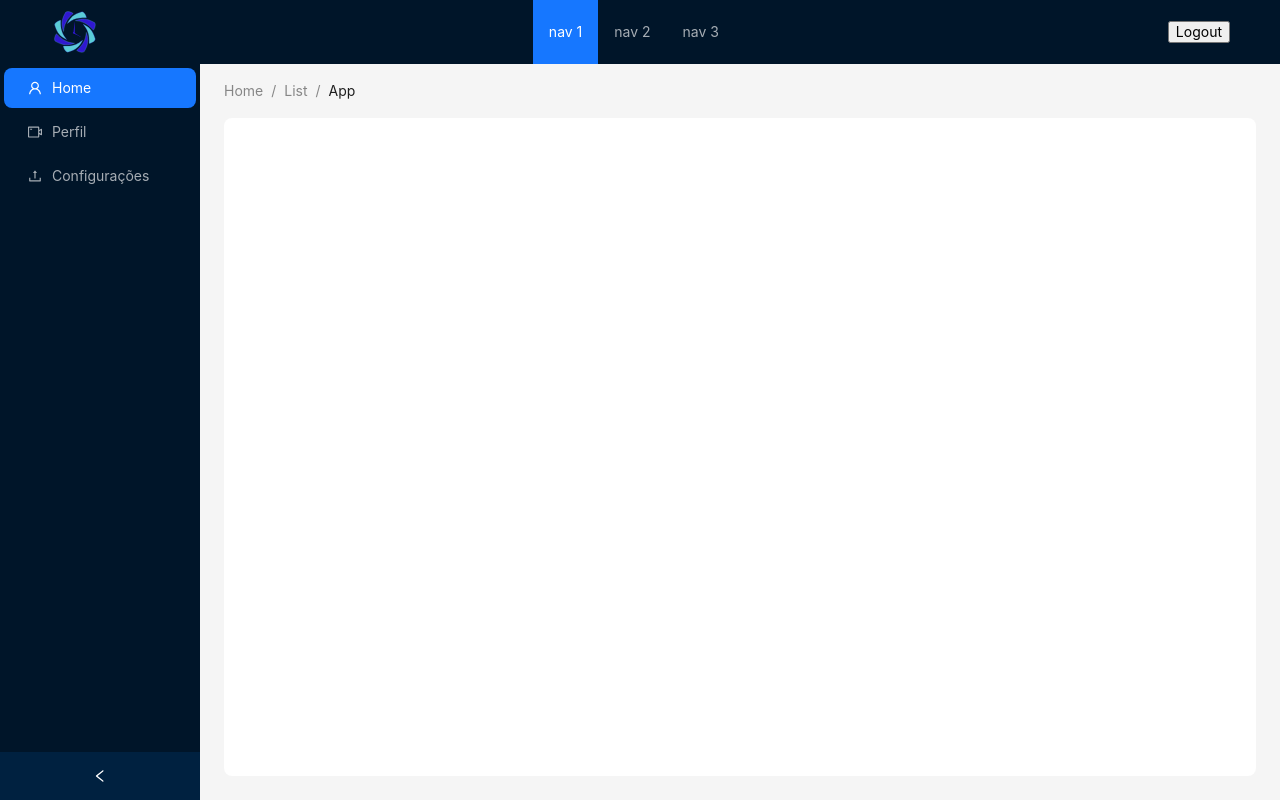
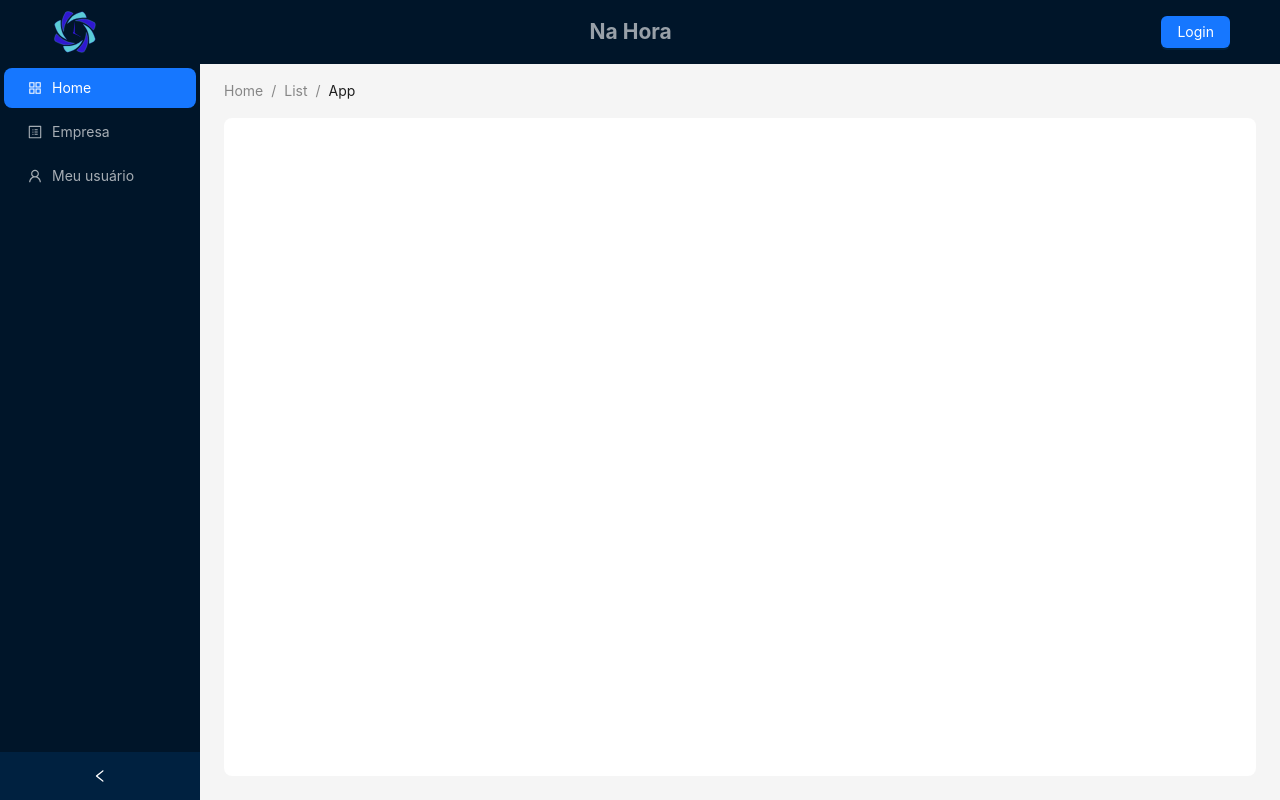
Before and after one commit to na-hora/web, a React (Vite) app: page /dashboard in a window 1280 px wide. Built offline with nearby package versions, Linux system fonts and the light colour scheme.

Commit message:
feat: dashboard

```diff
--- a/src/components/dashboard/navbar/index.tsx
+++ b/src/components/dashboard/navbar/index.tsx
@@ -1,10 +1,5 @@
-import { Menu, MenuProps } from "antd";
+import { Button } from "antd";
 import { Header } from "antd/es/layout/layout";
-
-const items1: MenuProps["items"] = ["1", "2", "3"].map((key) => ({
-  key,
-  label: `nav ${key}`,
-}));
 
 export const NavbarDashboard = () => {
   return (
@@ -21,14 +16,8 @@ export const NavbarDashboard = () => {
       >
         <img src="/logo.svg" alt="" style={{ width: "50px" }} />
       </div>
-      <Menu
-        theme="dark"
-        mode="horizontal"
-        defaultSelectedKeys={["1"]}
-        items={items1}
-        style={{ flex: 1, minWidth: 0, justifyContent: "center" }}
-      />
-      <button>Logout</button>
+      <h2 style={{ color: "#ffffff98" }}>Na Hora</h2>
+      <Button type="primary">Login</Button>
     </Header>
   );
 };
--- a/src/components/dashboard/sidebar/index.tsx
+++ b/src/components/dashboard/sidebar/index.tsx
@@ -1,32 +1,32 @@
 import {
-  UploadOutlined,
+  AppstoreOutlined,
+  ProfileOutlined,
   UserOutlined,
-  VideoCameraOutlined,
-} from "@ant-design/icons"
-import { Menu } from "antd"
-import Sider from "antd/es/layout/Sider"
-import { useState } from "react"
-import { Link } from "react-router-dom"
+} from "@ant-design/icons";
+import { Menu } from "antd";
+import Sider from "antd/es/layout/Sider";
+import { useState } from "react";
+import { Link } from "react-router-dom";
 
 const items = [
-  { key: "1", icon: <UserOutlined />, label: "Home", link: "home" },
-  { key: "2", icon: <VideoCameraOutlined />, label: "Perfil", link: "profile" },
+  { key: "1", icon: <AppstoreOutlined />, label: "Home", link: "home" },
+  { key: "2", icon: <ProfileOutlined />, label: "Empresa", link: "company" },
   {
     key: "3",
-    icon: <UploadOutlined />,
-    label: "Configurações",
-    link: "settings",
+    icon: <UserOutlined />,
+    label: "Meu usuário",
+    link: "profile",
   },
-]
+];
 
 const menuItems = items.map((item) => ({
   key: item.key,
   icon: item.icon,
   label: <Link to={item.link}>{item.label}</Link>,
-}))
+}));
 
 export const Sidebar = () => {
-  const [collapsed, setCollapsed] = useState(false)
+  const [collapsed, setCollapsed] = useState(false);
   return (
     <Sider
       collapsible
@@ -41,5 +41,5 @@ export const Sidebar = () => {
         items={menuItems}
       />
     </Sider>
-  )
-}
+  );
+};
--- a/src/pages/dashboard/contexts/dashboard-provider.tsx
+++ b/src/pages/dashboard/contexts/dashboard-provider.tsx
@@ -1,24 +1,22 @@
-import { createContext, useContext, useState } from "react"
+import { createContext, useContext } from "react";
 
 export type Params = {
-  teste: number
-  setTeste: React.Dispatch<React.SetStateAction<number>>
-}
+  // teste: number
+  // setTeste: React.Dispatch<React.SetStateAction<number>>
+};
 
-export const DashboardContext = createContext<Params>({} as Params)
+export const DashboardContext = createContext<Params>({} as Params);
 
 export const DashboardProvider: React.FC<{ children: React.ReactNode }> = ({
   children,
 }) => {
-  const [teste, setTeste] = useState(0)
+  // const [teste, setTeste] = useState(0)
 
   return (
-    <DashboardContext.Provider value={{ teste, setTeste }}>
-      {children}
-    </DashboardContext.Provider>
-  )
-}
+    <DashboardContext.Provider value={{}}>{children}</DashboardContext.Provider>
+  );
+};
 
 export const useDashboardContext = (): Params => {
-  return useContext(DashboardContext)
-}
+  return useContext(DashboardContext);
+};
--- a/src/routes/index.tsx
+++ b/src/routes/index.tsx
@@ -25,8 +25,8 @@ export const router = createBrowserRouter([
         element: <div>Home</div>,
       },
       {
-        path: "settings",
-        element: <div>Settings</div>,
+        path: "company",
+        element: <div>Company</div>,
       },
       {
         path: "profile",
```
